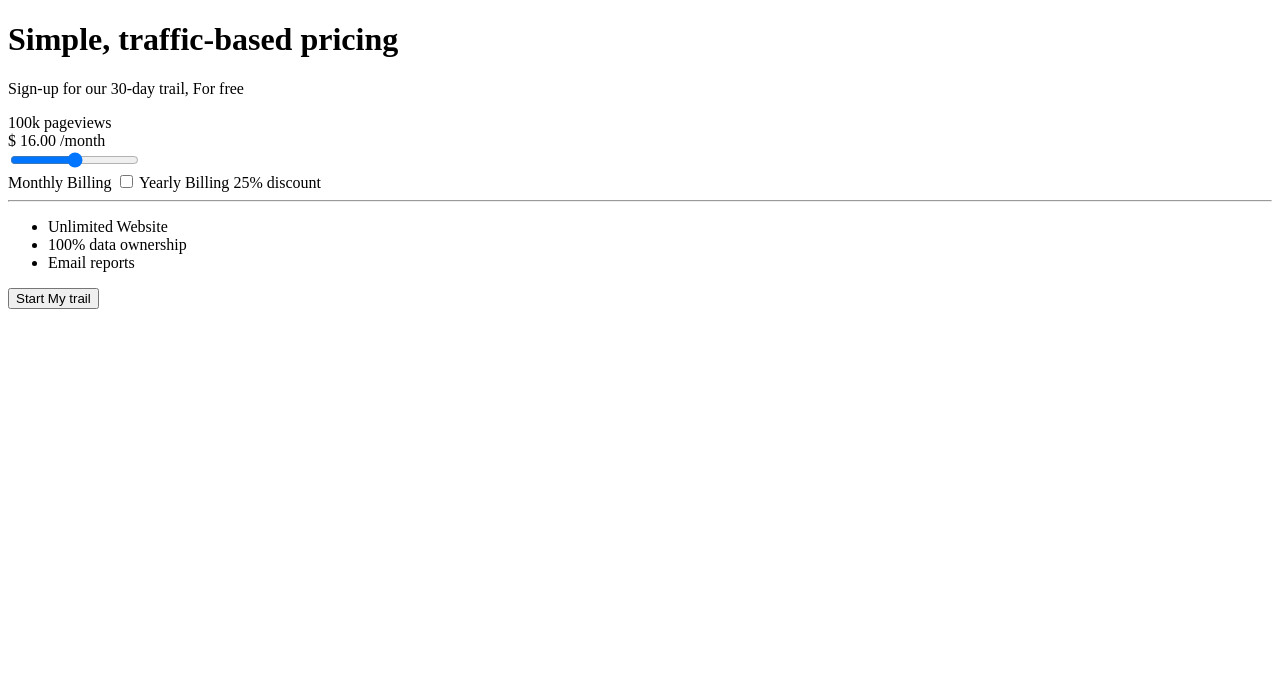
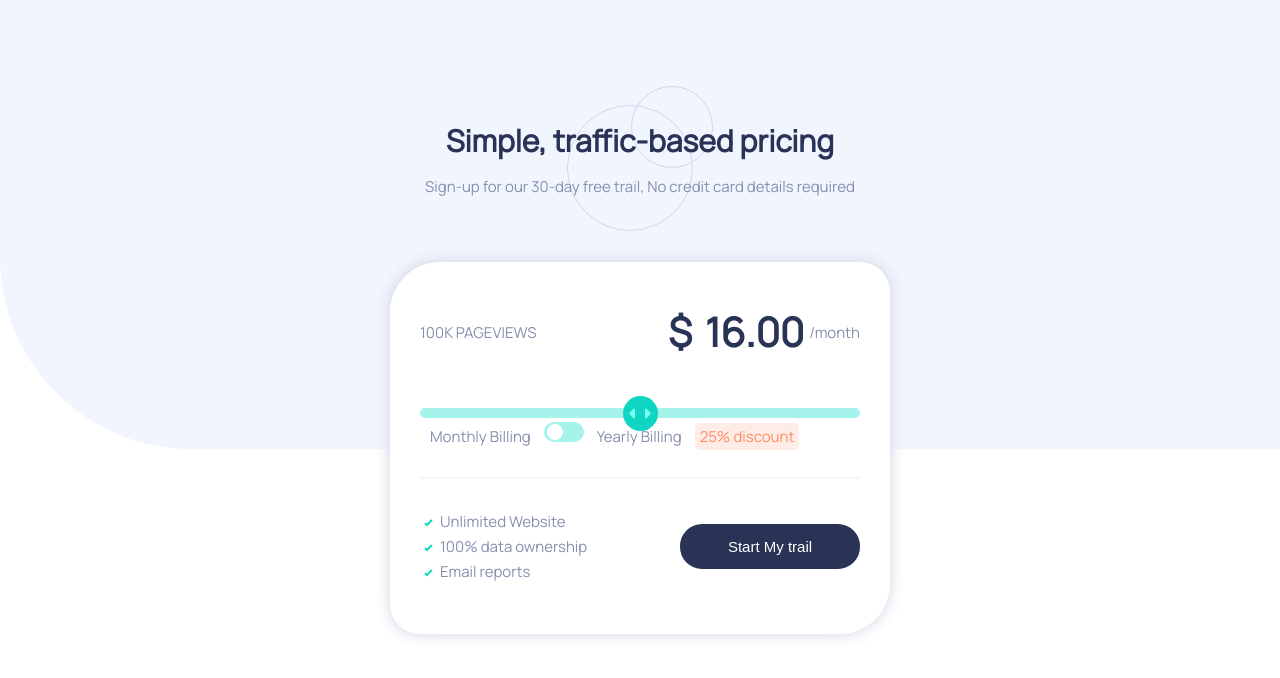
Before and after one commit to pranaybattu/Frontend-Mentor-interactive-pricing-component, a plain HTML site: page index.html in a window 1280 px wide. Drawn offline with Linux system fonts and the light colour scheme.

Commit message:
updated with css

```diff
--- a/index.html
+++ b/index.html
@@ -12,10 +12,10 @@
 </head>
 <body>
 
-    <main class="container"></main>
+    <main class="container">
         <header>
             <h1>Simple, traffic-based pricing</h1>
-            <p>Sign-up for our 30-day trail, For free</p>
+            <p>Sign-up for our 30-day free trail, No credit card details required</p>
         </header>
 
         <aside>
@@ -31,6 +31,7 @@
             </div>
             <!-- progress bar -->
             <div class="progress">
+
                 <div class="progress-bar">
                     <input type="range" min="1" max="5" step="1" value="3" class="myrange">
                 </div>
@@ -63,7 +64,7 @@
             </div>
 
         </aside>
-
+    </main>
     <script src="app.js"></script>
 </body>
 </html>
--- a/style.css
+++ b/style.css
@@ -0,0 +1,246 @@
+
+    * {
+        box-sizing: border-box;
+        margin: 0;
+        padding: 0;
+    }
+    body {
+        font-family: "Manrope", sans-serif;
+        display: flex;
+        justify-content: center;
+        background-image: url("images/bg-pattern.svg");
+        background-repeat: no-repeat;
+    }
+    :root {
+        --main-color: hsl(227, 35%, 25%);
+    }
+
+    .container {
+        max-width: 1400px;
+    }
+
+    header {
+        margin-top: 70px;
+        padding: 50px 0;
+        text-align: center;
+        background-image: url("images/pattern-circles.svg");
+        background-repeat: no-repeat;
+        background-position: center;
+    }
+    header h1 {
+        color: var(--main-color);
+        font-size: 30px;
+        margin-bottom: 15px;
+    }
+
+    header p{
+        color: hsl( 225, 20% , 60% );
+        font-size: 15px;
+        }
+
+
+    aside{
+        background-color: hsl( 0 ,0% ,100% );
+        padding: 50px 30px;
+        border-radius: 50px 30px;
+        box-shadow: 0px 0px 15px hsl(227 ,25% ,85%);
+        font-size: 15px;
+        color: hsl(225,20%,60%);
+        min-width: 500px;
+        margin-top: 15px;
+    }
+
+
+    /* class selector styles */
+
+    .tarrif {
+        display: flex;
+        margin-bottom: 50px;
+    }
+
+    .tarrif .page-views {
+        text-transform: uppercase;
+        flex: 1;
+        align-self: center ;
+    }
+
+    .tarrif .price {
+        flex: 2;
+        display: flex;
+        justify-content: flex-end;
+        transition: all 0.5s;
+    }
+
+    .tarrif .price span{
+        display: inline-block;
+
+    }
+
+    .tarrif .price span:first-of-type,
+    .tarrif .price span:first-of-type span {
+        color: var(--main-color);
+        font-size: 40px;
+        line-height: 40px;
+        font-weight: 800;
+    }
+
+    .tarrif .price span:last-of-type {
+        font-size: 15px;
+        align-self: center;
+        margin-left: 5px;
+    }
+
+    .progress .progress-bar {
+        position: relative;
+        height: 20px;
+    }
+
+    .progress-bar input[type="range"] {
+        width:100%;
+    }
+
+    .myrange{
+        appearance: none;
+        background-color: hsl(174, 77%, 80%);
+        height: 10px;
+        border-radius: 5px;
+        outline: none;
+    }
+
+    .myrange::-webkit-slider-thumb {
+        -webkit-appearance: none;
+        width: 35px;
+        height: 35px;
+        background-image: url(/images/icon-slider.svg);
+        background-repeat: no-repeat;
+        background-position: 50% 50%;
+        background-color: hsl(174, 86%, 45%);
+        border-radius: 50%;
+        cursor: pointer;
+    }
+
+    ,.myrange::-webkit-slider-thumb:hover {
+        box-shadow: 0px 0px 10px hsl(174, 86%, 45%);
+    }
+
+    .progress-bar .monthly {
+        text-align: right;
+        margin-top: 30px;
+        font-size: 13px;
+        display: flex;
+        justify-content: flex-end;
+    }
+
+    .progress .monthly .discount {
+        padding: 3px 5px;
+        background-color: hsl( 14, 92%, 95% );
+        color: hsl( 15, 100%, 70% );
+        border-radius: 5px;
+    }
+
+    .progress .monthly span, label {
+        margin-left: 10px;
+    }
+
+    .progress .switch {
+        position: relative;
+        height: 20px;
+        width: 40px;
+        display: inline-block;
+        border-radius: 20px;
+        background-color: hsl(174, 77%, 80%);
+        cursor: pointer;
+    }
+
+    .progress .switch input{
+        position: absolute;
+        left: 0;
+        top: 0;
+        opacity: 0;
+        cursor: pointer;
+    }
+
+    .progress .switch .slider {
+        width: 16px;
+        height: 16px;
+        border-radius: 50%;
+        position: absolute;
+        background-color: white;
+        top: 2px;
+        left: -7px;
+        transition: all 0.5s;
+    }
+
+    .progress .switch input:checked + .slider {
+        transform: translate(18px);
+    }
+
+    hr{
+        border: 1px solid hsl( 0 ,0% ,96% );
+        margin: 30px 0;
+    }
+
+    .start {
+        display: flex;
+        justify-content: space-between;
+    }
+
+    .start ul {
+        list-style-image:  url(/images/icon-check.svg);
+        margin-left: 20px;
+        line-height: 25px;
+    }
+
+    .start button {
+        background-color:  var(--main-color);
+        color: white;
+        border: none;
+        width: 180px;
+        height: 45px;
+
+        border-radius: 22px;
+
+        cursor: pointer;
+        outline: none;
+        align-self: center;
+        font-size: 15px;
+    }
+
+    @media (max-width: 600px){
+        .container {
+            min-width: 375px;
+        }
+
+        header {
+            margin-top: 70px;
+        }
+
+        aside {
+            min-width: 375px;
+            padding: 50px 30px;
+            margin-bottom: 50px;
+        }
+
+        .tarrif .price span {
+            display: inline-block;
+        }
+
+        .tarrif .price span:first-of-type,
+        .tarrif .price span:first-of-type span {
+            color: var(--main-color);
+            font-size: 30px;
+            line-height: 30px;
+        }
+
+        .start {
+            flex-direction: column;
+        }
+
+        .start ul{
+            align-self: center;
+        }
+
+        .start button {
+            margin-top: 30px;
+        }
+    }
```
Also changed, not shown: learn.txt.
